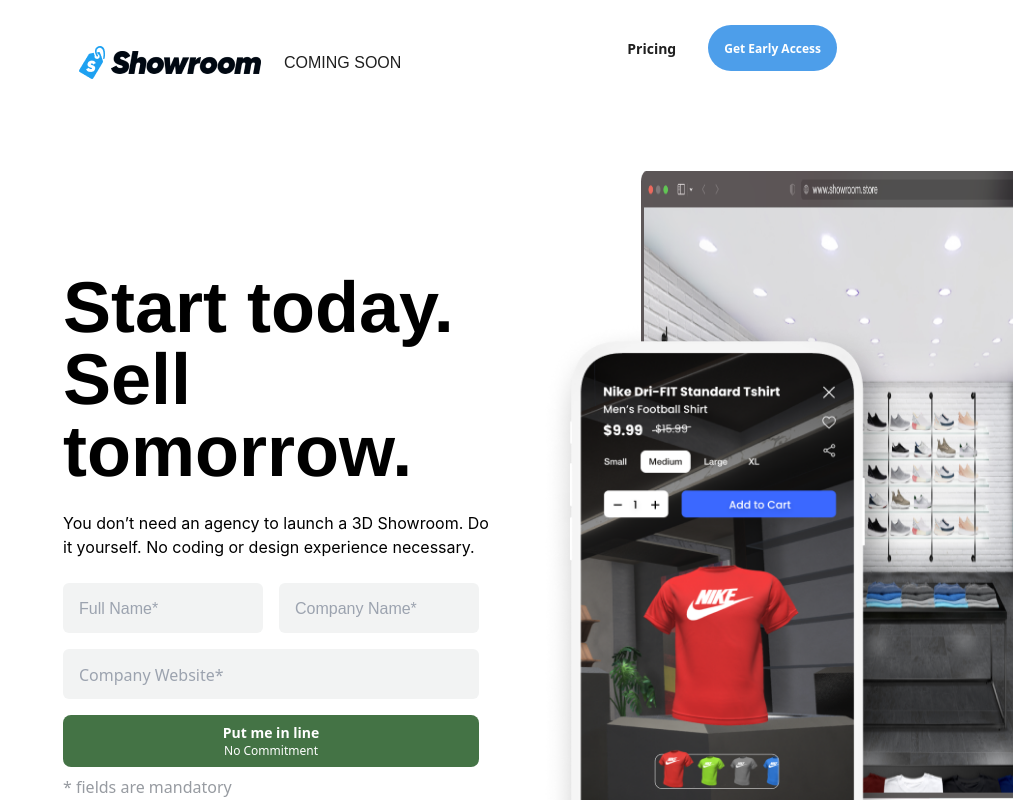
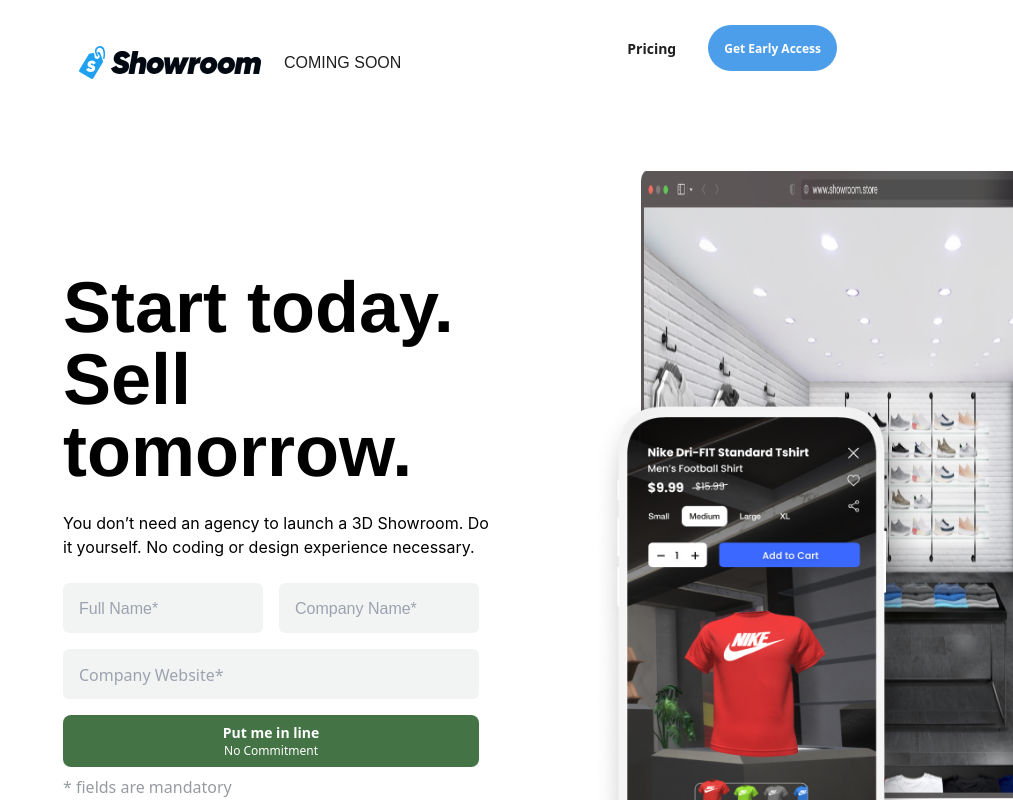
Before and after one commit to Silverfolk/Showroom, a React (Create React App) app: page / in a window 1280 px wide. Shown: the top 800 px of the page, without its empty margins (267-1280 px from the left). Built offline with nearby package versions, Linux system fonts and the light colour scheme.

Commit message:
some more responsiveness added

```diff
--- a/src/Components/Component1.js
+++ b/src/Components/Component1.js
@@ -38,8 +38,8 @@
 
  {/* Images  */}
  <div className='relative ml-25 md:ml-37.5'>
-  <img src={Land} className="w-full h-full" alt="Land Image" />
-  <img src={Phone} className='absolute left-[-100px]  md:left-[-44] bottom-[-192px]  ' alt="Phone Image" />
+  <img src={Land} className="w-full h-296px cs:h-full" alt="Land Image" />
+  <img src={Phone} className='absolute left-[-50px] bottom-[-60px]  h-259px cs:h-611px md:left-[-44] cs:bottom-[-200px]  ' alt="Phone Image" />
   {/* top-32 instead of bottom-[-192px] */}
 
 </div>
--- a/src/Components/Component2.js
+++ b/src/Components/Component2.js
@@ -2,7 +2,7 @@
 import Showroom from '../Utils/Images/Showroom.png'
 const Component2 = () => {
   return (
-    <div className="bg-custom_nav_comp2_blue w-full mt-67.5">
+    <div className="bg-custom_nav_comp2_blue w-full mt-97px cs:mt-67.5">
      {/* Upper part */}
      <div className="flex flex-col lg:flex-row w-full h-full justify-between">
 
--- a/tailwind.config.js
+++ b/tailwind.config.js
@@ -60,6 +60,7 @@
         20.5: "82px",
         "88px": "88px",
         "89px": "89px",
+        "97px":"97px",
         25: "100px",
         "119px": "119px",
         30: "120px",
@@ -70,6 +71,7 @@
         39.5: "158px",
         40: "160px",
         "175px":"175px",
+        "296px":"296px",
         45: "180px",
         "189px": "189px",
         50: "200px",
@@ -101,6 +103,7 @@
       screens: {
         xs: "480px", //min-width 480px
         sm: "640px",
+        cs:"628px",
         md: "768px",
         lg: "1024px",
         xl: "1280px",
```
